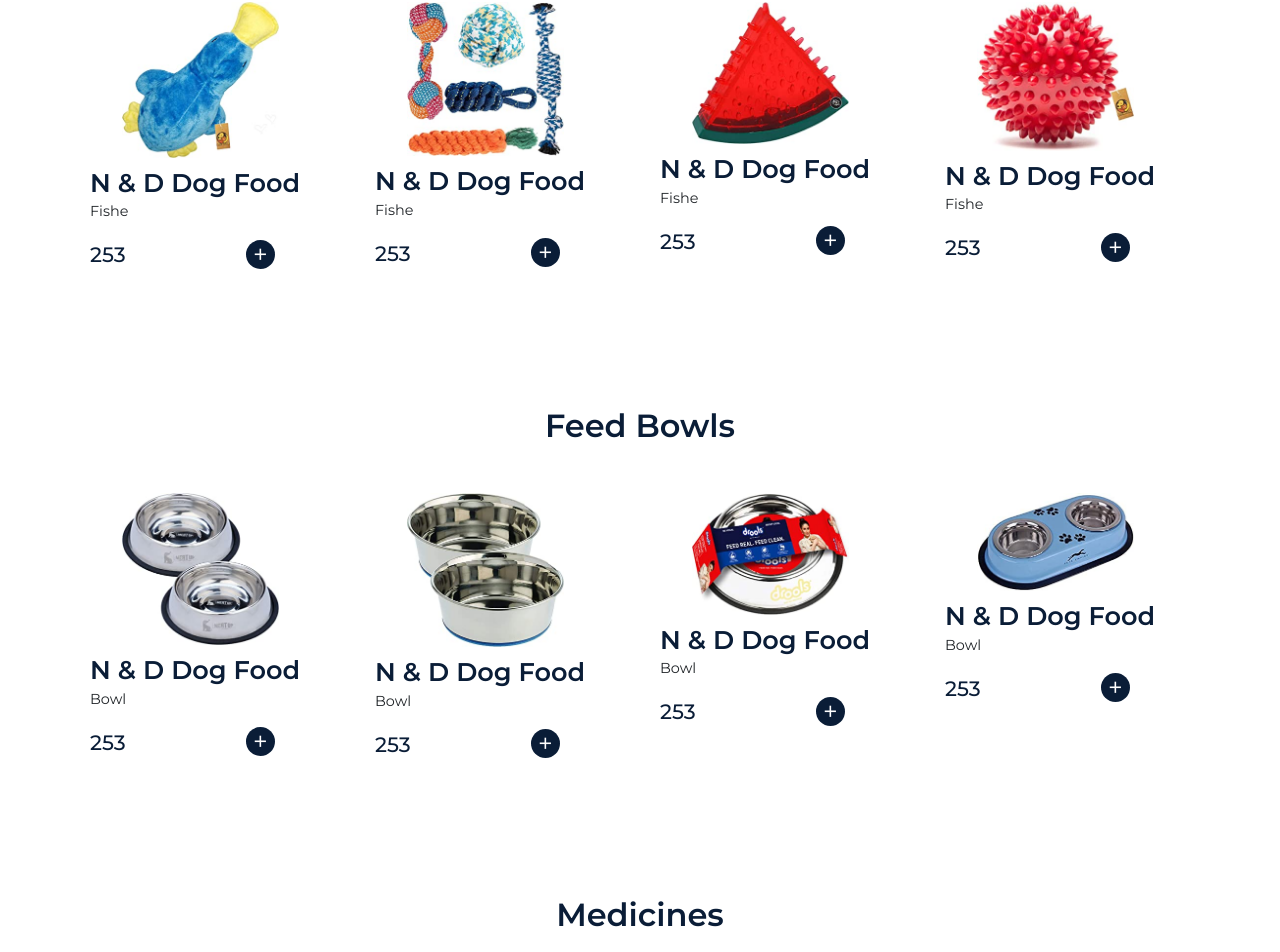
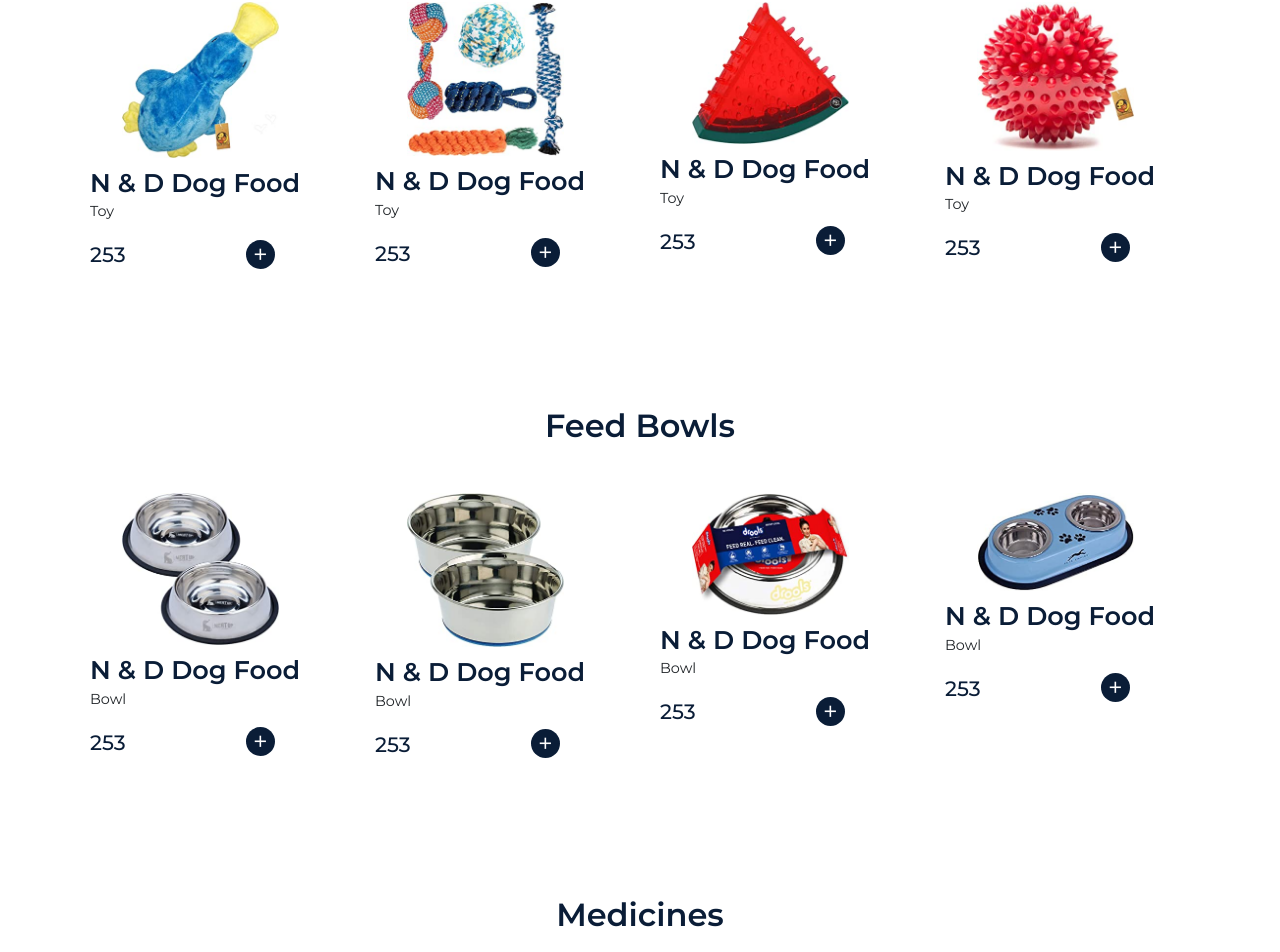
Before and after one commit to hafnahou/PetShop, a React (Create React App) app: page /home in a window 1280 px wide. Shown: the part 4517-5469 px from the top of the page. Built offline with nearby package versions, Linux system fonts and the light colour scheme.

Commit message:
filter bug solve

```diff
--- a/src/assets/data/products.js
+++ b/src/assets/data/products.js
@@ -45,7 +45,7 @@ import productImg31 from "../images/Cat/whiskasadtuna.jpg"
 
 
 
-//fish food
+//toys
 import productImg32 from "../images/toys/toy1.jpg"
 import productImg33 from "../images/toys/toy2.jpg"
 import productImg34 from "../images/toys/toy4.jpg"
@@ -830,7 +830,7 @@ const products =[
     id: "32",
     productName: "N & D Dog Food",
     imgUrl: productImg32,
-    category: "Fishe",
+    category: "Toy",
     price: 253,
     shortDesc:
       "Lorem ipsum dolor sit amet consectetur adipisicing elit. Consequuntur iure quas illo voluptates labore tempore!",
@@ -854,7 +854,7 @@ const products =[
     id: "33",
     productName: "N & D Dog Food",
     imgUrl: productImg33,
-    category: "Fishe",
+    category: "Toy",
     price: 253,
     shortDesc:
       "Lorem ipsum dolor sit amet consectetur adipisicing elit. Consequuntur iure quas illo voluptates labore tempore!",
@@ -878,7 +878,7 @@ const products =[
     id: "34",
     productName: "N & D Dog Food",
     imgUrl: productImg34,
-    category: "Fishe",
+    category: "Toy",
     price: 253,
     shortDesc:
       "Lorem ipsum dolor sit amet consectetur adipisicing elit. Consequuntur iure quas illo voluptates labore tempore!",
@@ -902,7 +902,7 @@ const products =[
     id: "35",
     productName: "N & D Dog Food",
     imgUrl: productImg35,
-    category: "Fishe",
+    category: "Toy",
     price: 253,
     shortDesc:
       "Lorem ipsum dolor sit amet consectetur adipisicing elit. Consequuntur iure quas illo voluptates labore tempore!",
--- a/src/pages/Home.jsx
+++ b/src/pages/Home.jsx
@@ -19,7 +19,7 @@ const Home = () => {
     const [TopbrandsProducts,setTopBrands]=useState([])
     const [DogFoods,setDogFoods]=useState([])
     const [catFoods,SetCatFoods]=useState([])
-    const [FishFood,setFishFoods]=useState([])
+    const [Toys,setToys]=useState([])
     const [Bowl,setBowl]=useState([])
     const [medicines,setMedicines]=useState([])
 
@@ -40,15 +40,12 @@ const Home = () => {
             (item)=>item.category === "Cat" )
 
 
-          const filteredFishfoods =products.filter(
-            (item)=>item.category === "Fishe" )
+          const filteredtoys =products.filter(
+            (item)=>item.category === "Toy" )
 
             const filteredFeedBowl =products.filter(
               (item)=>item.category === "Bowl" )
 
-              const filteredPopularProducts =products.filter(
-                (item)=>item.category === "watch"
-              )
 
               const filteredmedicines =products.filter(
                 (item)=>item.category === "med"
@@ -61,12 +58,17 @@ const Home = () => {
 
 
 
-
+        //brand
         setTopBrands(filteredTopBrands);
+        //dog food
         setDogFoods(filteredDogFoods)
+        //cat food
         SetCatFoods(filteredcatFoods)
-        setFishFoods(filteredFishfoods)
+        //toys
+         setToys(filteredtoys)
+        //feed bowl
         setBowl(filteredFeedBowl)
+        //medicine
         setMedicines(filteredmedicines)
 
 
@@ -175,7 +177,7 @@ const Home = () => {
                               <h2 className="section__title">Toys</h2>
                           </Col>
 
-                         <ProductList data={FishFood}/>
+                         <ProductList data={Toys}/>
 
                       </Row>
                    </Container>
--- a/src/pages/Shop.jsx
+++ b/src/pages/Shop.jsx
@@ -12,6 +12,7 @@ const Shop = () => {
   const [productsData,setProductsData]=useState(products)
 
 
+   //filtering
   const handleFilter = (e) =>{
     const filterValue =e.target.value;
     if(filterValue === "Dog") {
@@ -21,6 +22,49 @@ const Shop = () => {
 
       setProductsData(filteredProducts)
     }
+
+       //cat
+    if(filterValue === "Cat") {
+      const filteredProducts =products.filter(
+        (item) =>item.category === "Cat"
+      );
+
+      setProductsData(filteredProducts)
+    }
+
+      // toys
+    if(filterValue === "Toy") {
+      const filteredProducts =products.filter(
+        (item) =>item.category === "Toy"
+      );
+
+      setProductsData(filteredProducts)
+    }
+
+
+       //feed Bowl
+    if(filterValue === "Bowl") {
+      const filteredProducts =products.filter(
+        (item) =>item.category === "Bowl"
+      );
+
+      setProductsData(filteredProducts)
+    }
+
+
+
+    //medicine
+    if(filterValue === "med") {
+      const filteredProducts =products.filter(
+        (item) =>item.category === "med"
+      );
+
+      setProductsData(filteredProducts)
+    }
+
+
+
+
   }
 
 
@@ -41,9 +85,9 @@ const Shop = () => {
                   <option>Filter By Category</option>
                       <option value="Dog">Dog Food</option>
                       <option value="Cat">Cat food</option>
-                      <option value="Toys">Toys</option>
-                      <option value="Feed">Feed Bowls</option>
-                      <option value="medicine">Medicines</option>
+                      <option value="Toy">Toys</option>
+                      <option value="Bowl">Feed Bowls</option>
+                      <option value="med">Medicines</option>
                   </select>
                 </div>
               </Col>
```
